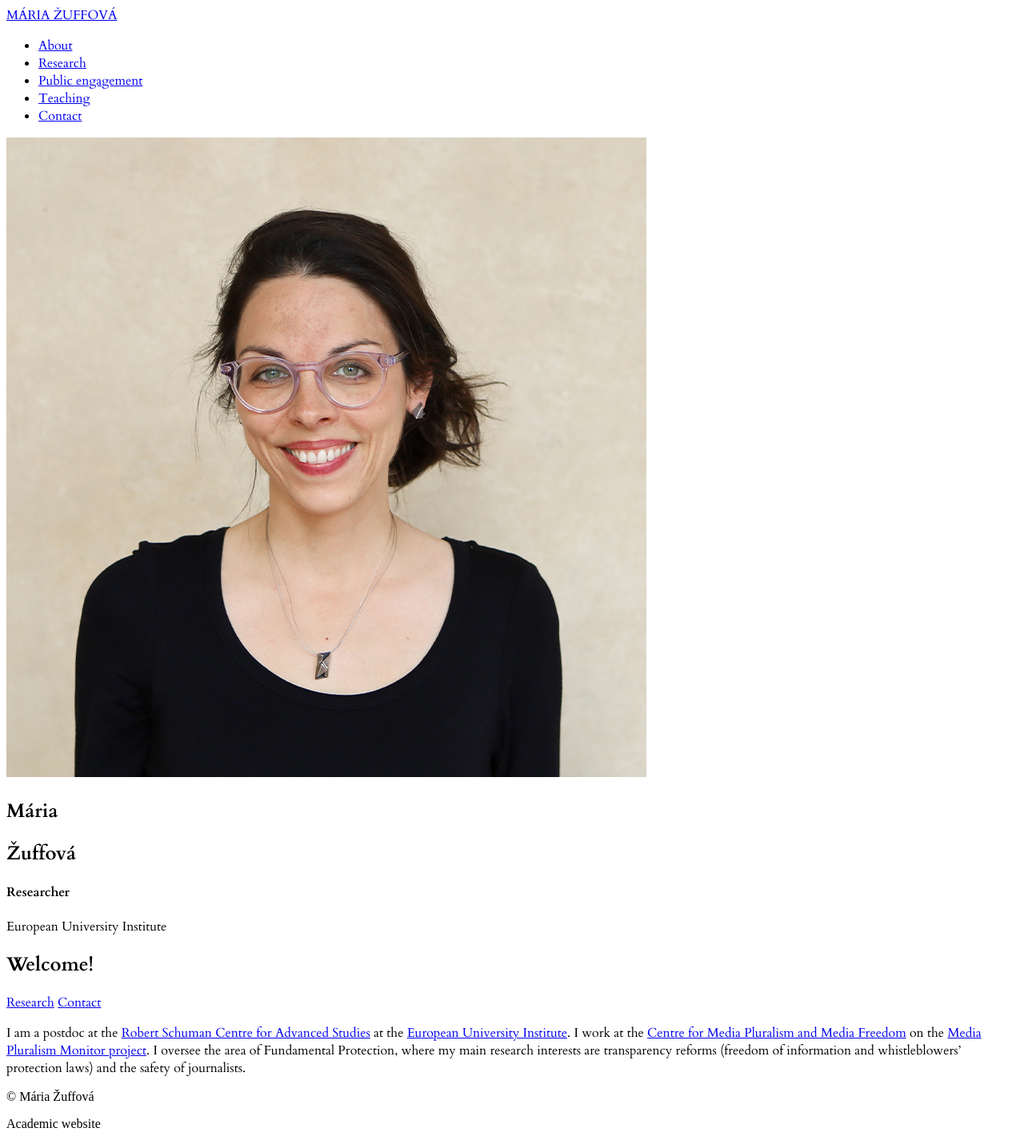
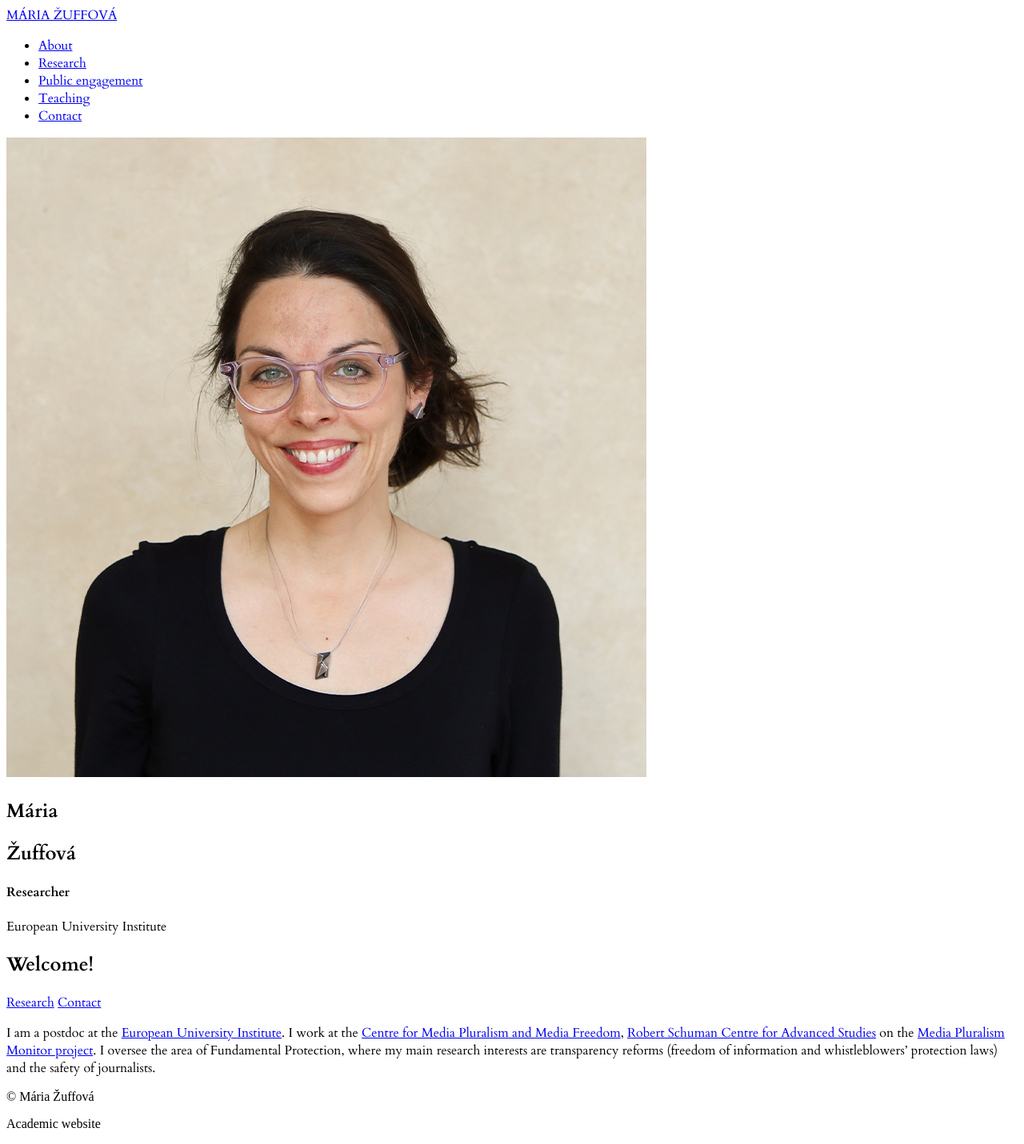
Before and after one commit to mariazuffova/jekyll-profile-site, a Jekyll site: the page built from index.md, in a window 1280 px wide. Shown: the whole page at 80% size. Built offline with Jekyll 4.4.1, drawn with Linux system fonts in a browser that asks for light colours; a script that is not in the unit is left out.

Commit message:
Update Home page “home-content”

```diff
--- a/_data/home.yml
+++ b/_data/home.yml
@@ -1,12 +1,13 @@
 greeting: Welcome!
-teaser: "I am a postdoc at the [Robert Schuman Centre for Advanced
-  Studies](https://www.eui.eu/DepartmentsAndCentres/RobertSchumanCentre) at the
-  [European University Institute](https://www.eui.eu). I work at the [Centre for
-  Media Pluralism and Media Freedom](www.cmpf.eui.eu) on the [Media Pluralism
-  Monitor project](https://cmpf.eui.eu/media-pluralism-monitor/mpm-2020/). I
-  oversee the area of Fundamental Protection, where my main research interests
-  are transparency reforms (freedom of information and whistleblowers'
-  protection laws) and the safety of journalists.
+teaser: "I am a postdoc at the [European University
+  Institute](https://www.eui.eu). I work at the [Centre for Media Pluralism and
+  Media Freedom](www.cmpf.eui.eu), [Robert Schuman Centre for Advanced
+  Studies](https://www.eui.eu/DepartmentsAndCentres/RobertSchumanCentre) on the
+  [Media Pluralism Monitor
+  project](https://cmpf.eui.eu/media-pluralism-monitor/mpm-2020/). I oversee the
+  area of Fundamental Protection, where my main research interests are
+  transparency reforms (freedom of information and whistleblowers' protection
+  laws) and the safety of journalists.
 
 
   \ "
```
